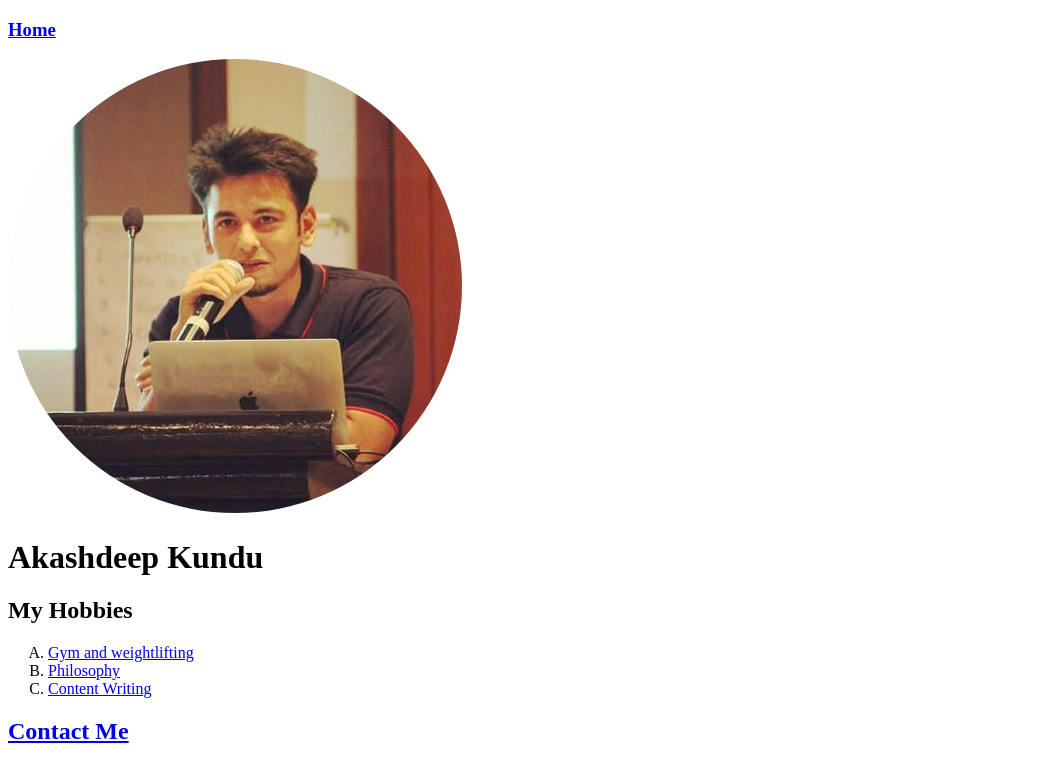
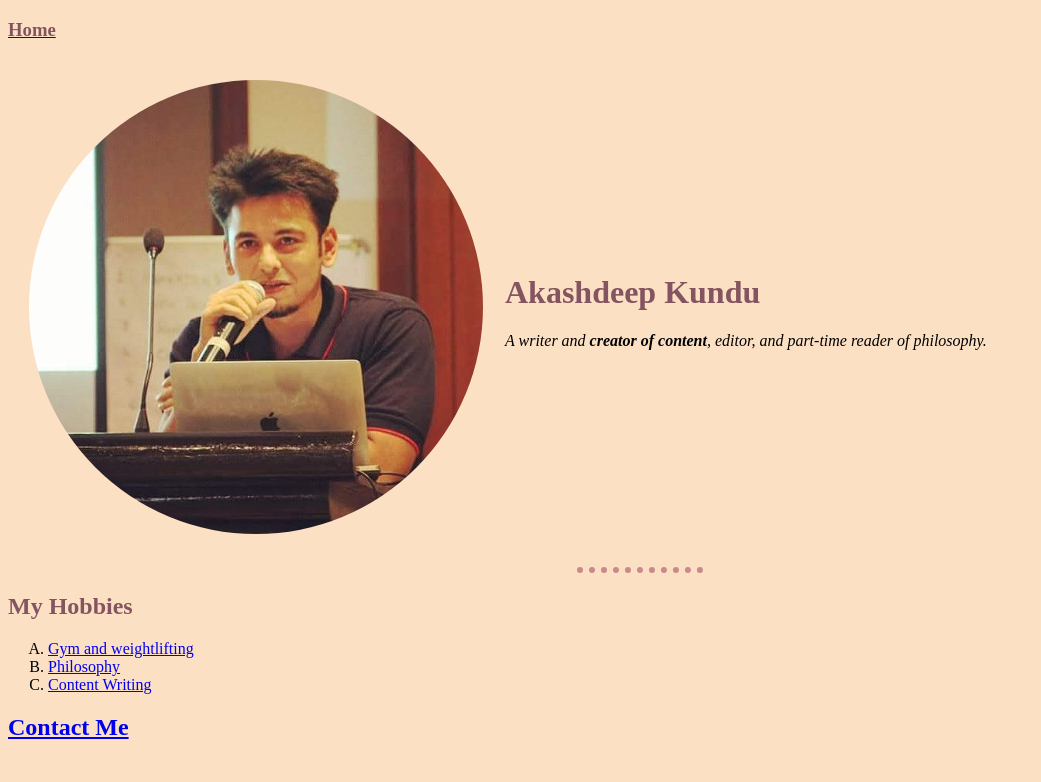
Before and after one commit to akashdeepk00/resume, a plain HTML site: page hobbies.html in a window 1280 px wide. Shown: the whole page, without its empty margins (0-1041 px from the left). Drawn offline with Linux system fonts and the light colour scheme.

Commit message:
CSS added

```diff
--- /dev/null
+++ b/CSS/master.css
@@ -0,0 +1,27 @@
+body {
+  background-color: #fbe0c4;
+}
+
+hr {
+  width: 10%;
+  background-color: #fbe0c4;
+  border-style: dotted none none none;
+  border-width: 6px;
+  border-top-color: #ca8a8b;
+}
+h3
+{
+  color: #845460;
+}
+h1
+{
+  color: #845460;
+}
+thead
+{
+  color: #845460;
+}
+h2
+{
+  color: #845460;
+}
--- a/hobbies.html
+++ b/hobbies.html
@@ -4,20 +4,34 @@
 <head>
   <meta charset="utf-8">
   <title>✎Akash's hobbies</title>
+  <link rel="stylesheet" href="CSS/master.css">
 </head>
 
 <body>
-  <h3><a href="index.html">Home</a></h3>
-  <img src="images/akash.png" alt="Akashdeep's profile pic">
-  <h1>Akashdeep Kundu</h1>
-
+  <a href="index.html">
+    <h3>Home</h3>
+  </a>
+  <table cellspacing="20">
+    <tr>
+      <td><img src="images/akash.png" alt="Akashdeep's profile pic"></td>
+      <td>
+        <table>
+          <tr>
+            <h1>Akashdeep Kundu</h1>
+            <p><em>A writer and <strong>creator of content</strong>, editor, and part-time reader of philosophy.</em></p>
+          </tr>
+        </table>
+      </td>
+    </tr>
+  </table>
+  <hr>
   <h2>My Hobbies</h2>
   <ol type="A">
     <li><a href="https://www.linkedin.com/in/akashdeepkundu/" target="_blank">Gym and weightlifting</a></li>
     <li><a href="https://www.linkedin.com/in/akashdeepkundu/" target="_blank">Philosophy</a></li>
     <li><a href="https://www.linkedin.com/in/akashdeepkundu/" target="_blank">Content Writing</a></li>
   </ol>
-  <h2><a href="contact.html" target="_blank">Contact Me</a></h2>
+  <h2><a href="contact.html" target="_self">Contact Me</a></h2>
 </body>
 
 </html>
```
Also changed, not shown: contact.html (+18 -5 lines), index.html (+4 -3 lines).
